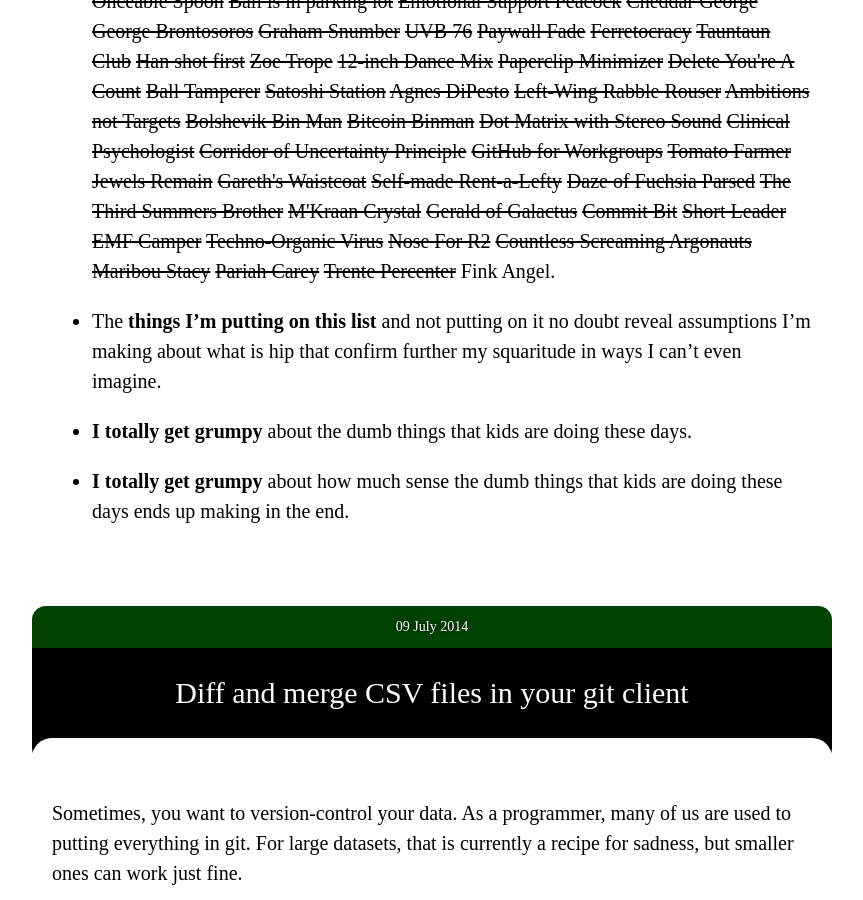
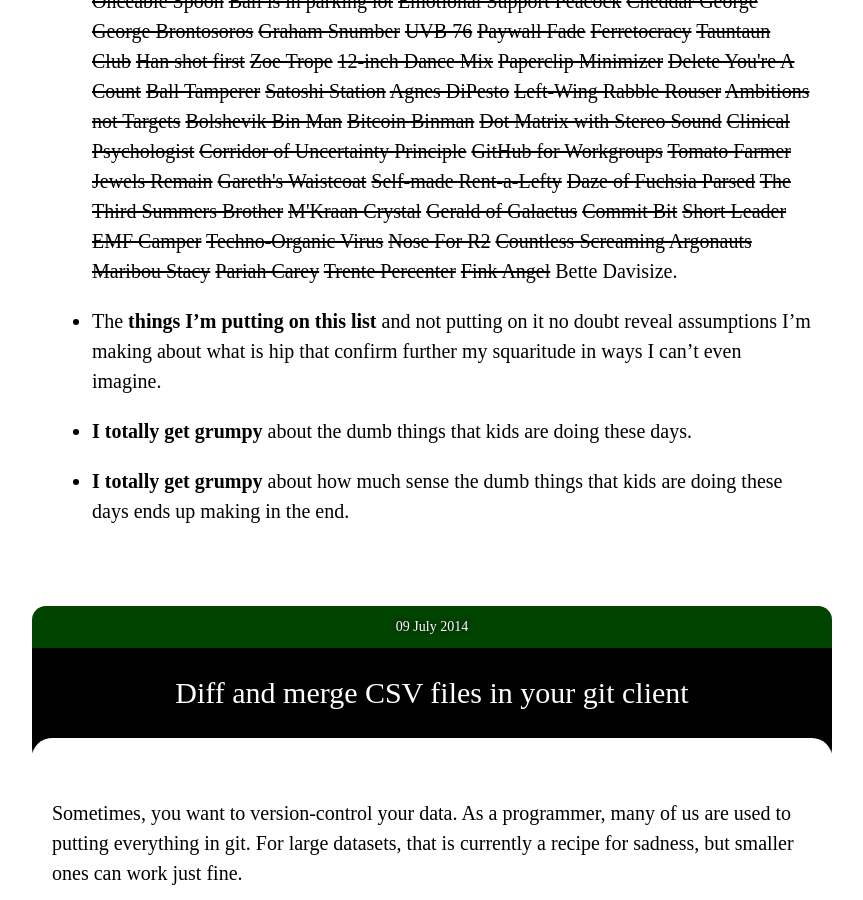
Before and after one commit to paulfitz/paulfitz.github.io, a Jekyll site: the page built from index.html, in a window 1280 px wide and 900 px high, scrolled down 20766 px. Shown: the whole window, without its empty margins (208-1071 px from the left). Built offline with Jekyll 4.4.1, drawn with Linux system fonts in a browser that asks for light colours; nearby versions of some CDN libraries.

Commit message:
more pike

```diff
--- a/_data/pikes.json
+++ b/_data/pikes.json
@@ -170,5 +170,6 @@
   "Maribou Stacy",
   "Pariah Carey",
   "Trente Percenter",
-  "Fink Angel"
+  "Fink Angel",
+  "Bette Davisize"
 ]
```
